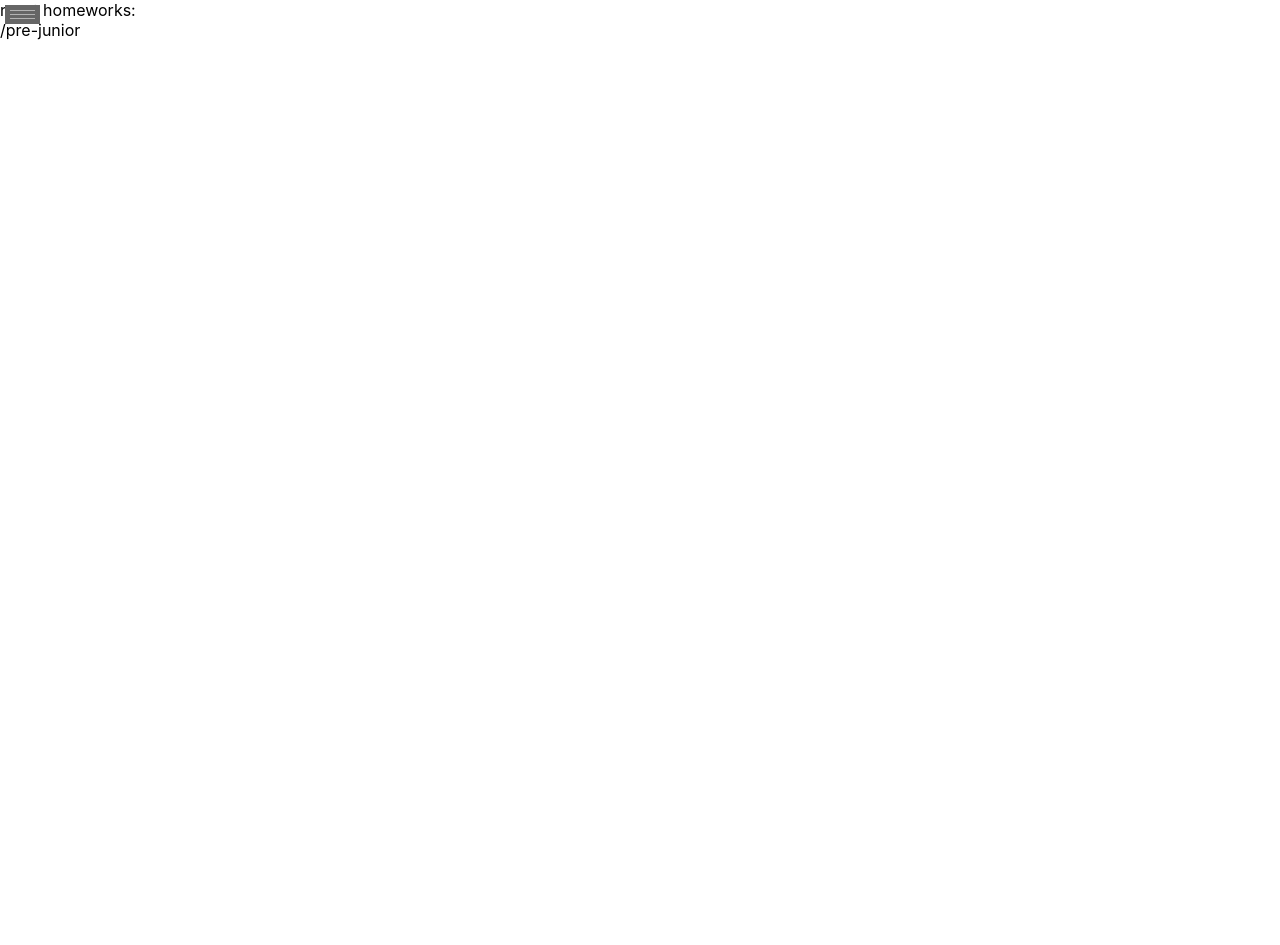
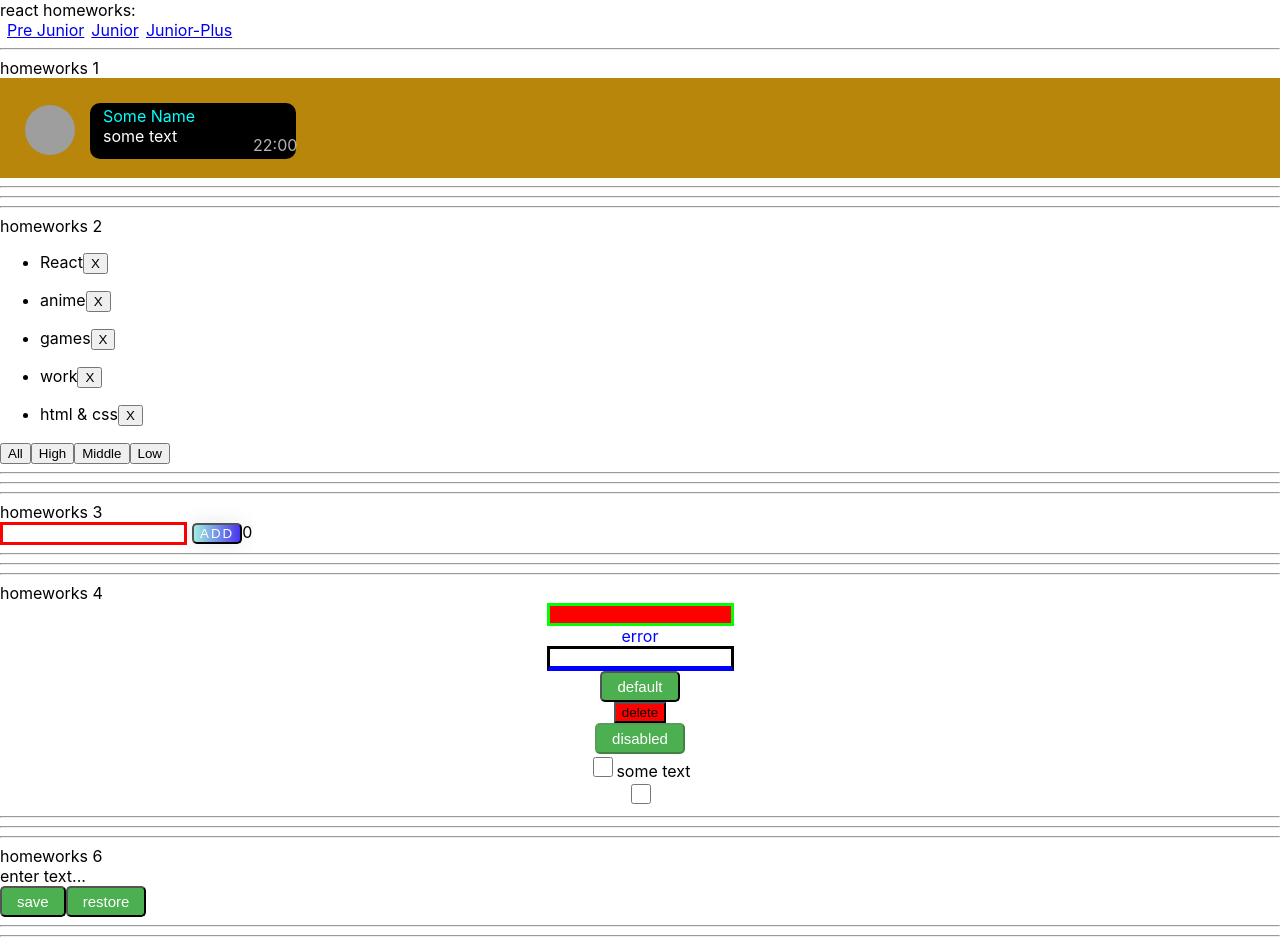
Before and after one commit to timaaa52/HW_Ignat, a React (Create React App) app: page /#/ in a window 1280 px wide. Before the commit the page ends 800 px from the top, so only its background shows below. Built offline with nearby package versions, Linux system fonts and the light colour scheme; grey boxes are pictures that could not be loaded.

Commit message:
copleted HW5

```diff
--- a/src/p2-homeworks/h5/Header.tsx
+++ b/src/p2-homeworks/h5/Header.tsx
@@ -1,21 +1,13 @@
 import React from 'react'
-import {NavLink} from "react-router-dom";
-import s from './pages/header.module.css'
+import {Link} from "react-router-dom";
+import './pages/header.css'
 
 function Header() {
     return (
-        <div>
-            <input type="checkbox" id="hmt" className={s.hiddenMenuTicker}/>
-                <label className={s.btnMenu} htmlFor="hmt">
-                    <span className={s.first}></span>
-                    <span className={s.second}></span>
-                    <span className={s.third}></span>
-                </label>
-                <ul className={s.hiddenMenu}>
-                    <li><NavLink to={'/pre-junior'}> Pre Junior </NavLink> </li>
-                    <li><NavLink to={'/junior'}>Junior </NavLink></li>
-                    <li><NavLink to={'/junior-plus'}>Junior-Plus</NavLink></li>
-                </ul>
+        <div className='header'>
+                    <li><Link to={'/pre-junior'}> Pre Junior </Link> </li>
+                    <li><Link to={'/junior'}>Junior </Link></li>
+                    <li><Link to={'/junior-plus'}>Junior-Plus</Link></li>
         </div>
     )
 }
--- a/src/p2-homeworks/h5/Routes.tsx
+++ b/src/p2-homeworks/h5/Routes.tsx
@@ -1,5 +1,5 @@
 import React from 'react'
-import { Route, Routes} from "react-router-dom";
+import {Route, Routes} from "react-router-dom";
 import PreJunior from "./pages/PreJunior";
 import Error404 from "./pages/Error404";
 import Junior from "./pages/Junior";
@@ -20,7 +20,7 @@ function Routess() {
 
                 {/*в начале мы попадаем на страницу '/' и переходим сразу на страницу PRE_JUNIOR*/}
                 {/*exact нужен чтоб указать полное совподение (что после '/' ничего не будет)*/}
-                <Route path={'/'} element={PATH.PRE_JUNIOR}/>
+                <Route path={'/'} element={<PreJunior/>}/>
 
                 <Route path={PATH.PRE_JUNIOR} element={<PreJunior/>}/>
                 <Route path={PATH.JUNIOR} element={<Junior/>}/>
@@ -28,7 +28,7 @@ function Routess() {
                 // add routes
 
                 {/*у этого роута нет пути, он отрисуется если пользователь захочет попасть на несуществующую страницу*/}
-                <Route element={() => <Error404/>}/>
+                <Route path={'*'} element={<Error404/>}/>
 
             </Routes>
         </div>
--- a/src/p2-homeworks/h5/pages/PreJunior.tsx
+++ b/src/p2-homeworks/h5/pages/PreJunior.tsx
@@ -3,6 +3,7 @@ import HW1 from '../../h1/HW1'
 import HW2 from '../../h2/HW2'
 import HW3 from '../../h3/HW3'
 import HW4 from '../../h4/HW4'
+import HW6 from "../../h6/HW6";
 
 function PreJunior() {
     return (
@@ -11,7 +12,7 @@ function PreJunior() {
             <HW2/>
             <HW3/>
             <HW4/>
-            {/*<HW6/>*/}
+            <HW6/>
 
         </div>
     )
--- /dev/null
+++ b/src/p2-homeworks/h5/pages/header.css
@@ -0,0 +1,18 @@
+.header {
+display: flex
+}
+
+.header li {
+    list-style-type: none;
+    padding-left: 7px;
+    cursor: pointer;
+}
+
+.block {
+    width: 200px;
+    background-color: black;
+}
+
+li:hover {
+    color: green;
+}
--- a/src/p2-homeworks/h5/pages/header.module.css
+++ /dev/null
@@ -1,63 +0,0 @@
-.hiddenMenu {
-    display: block;
-    position: fixed;
-    list-style:none;
-    padding: 10px;
-    margin: 0;
-    box-sizing: border-box;
-    width: 100px;
-    background-color: #eee;
-    height: 50%;
-    top: 0;
-    left: -200px;
-    transition: left .2s;
-    z-index: 2;
-    -webkit-backface-visibility: hidden;
-}
-
-.hiddenMenuTicker {
-    display: none;
-}
-
-.btnMenu {
-    color: white;
-    background-color: #666;
-    padding: 5px;
-    position: fixed;
-    top: 5px;
-    left: 5px;
-    cursor: pointer;
-    transition: left .23s;
-    z-index: 3;
-    width: 25px;
-    -webkit-backface-visibility: hidden;
-}
-.btnMenu span {
-    display: block;
-    height: 1px;
-    background-color: #fff;
-    opacity: 0.5;
-    margin: 3px 0 0;
-    transition: all .1s linear .23s;
-    position: relative;
-}
-.btnMenu span.first {
-    margin-top: 0;
-}
-.hiddenMenuTicker:checked ~ .btnMenu {
-    left: 160px;
-}
-.hiddenMenuTicker:checked ~ .hiddenMenu {
-    left: 0;
-}
-.hiddenMenuTicker:checked ~ .btnMenu span.first {
-    -webkit-transform: rotate(45deg);
-    top: 10px;
-}
-.hiddenMenuTicker:checked ~ .btnMenu span.second {
-    opacity: 0;
-}
-.hiddenMenuTicker:checked ~ .btnMenu span.third {
-    -webkit-transform: rotate(-45deg);
-    top: -10px;
-}
--- a/src/p2-homeworks/h6/HW6.tsx
+++ b/src/p2-homeworks/h6/HW6.tsx
@@ -10,7 +10,7 @@ function HW6() {
         saveState<string>('editable-span-value', value)
     }
     const restore = () => {
-        // setValue()
+        setValue('')
     }
 
     return (
--- a/src/p2-homeworks/h6/common/c4-SuperEditableSpan/SuperEditableSpan.tsx
+++ b/src/p2-homeworks/h6/common/c4-SuperEditableSpan/SuperEditableSpan.tsx
@@ -31,17 +31,17 @@ const SuperEditableSpan: React.FC<SuperEditableSpanType> = (
     const {children, onDoubleClick, className, ...restSpanProps} = spanProps || {}
 
     const onEnterCallback = () => {
-        // setEditMode() // выключить editMode при нажатии Enter
+        setEditMode(true) // выключить editMode при нажатии Enter
 
         onEnter && onEnter()
     }
     const onBlurCallback = (e: React.FocusEvent<HTMLInputElement>) => {
-        // setEditMode() // выключить editMode при нажатии за пределами инпута
+        setEditMode(false) // выключить editMode при нажатии за пределами инпута
 
         onBlur && onBlur(e)
     }
     const onDoubleClickCallBack = (e: React.MouseEvent<HTMLSpanElement, MouseEvent>) => {
-        // setEditMode() // включить editMode при двойном клике
+        setEditMode(true) // включить editMode при двойном клике
 
         onDoubleClick && onDoubleClick(e)
     }
```
